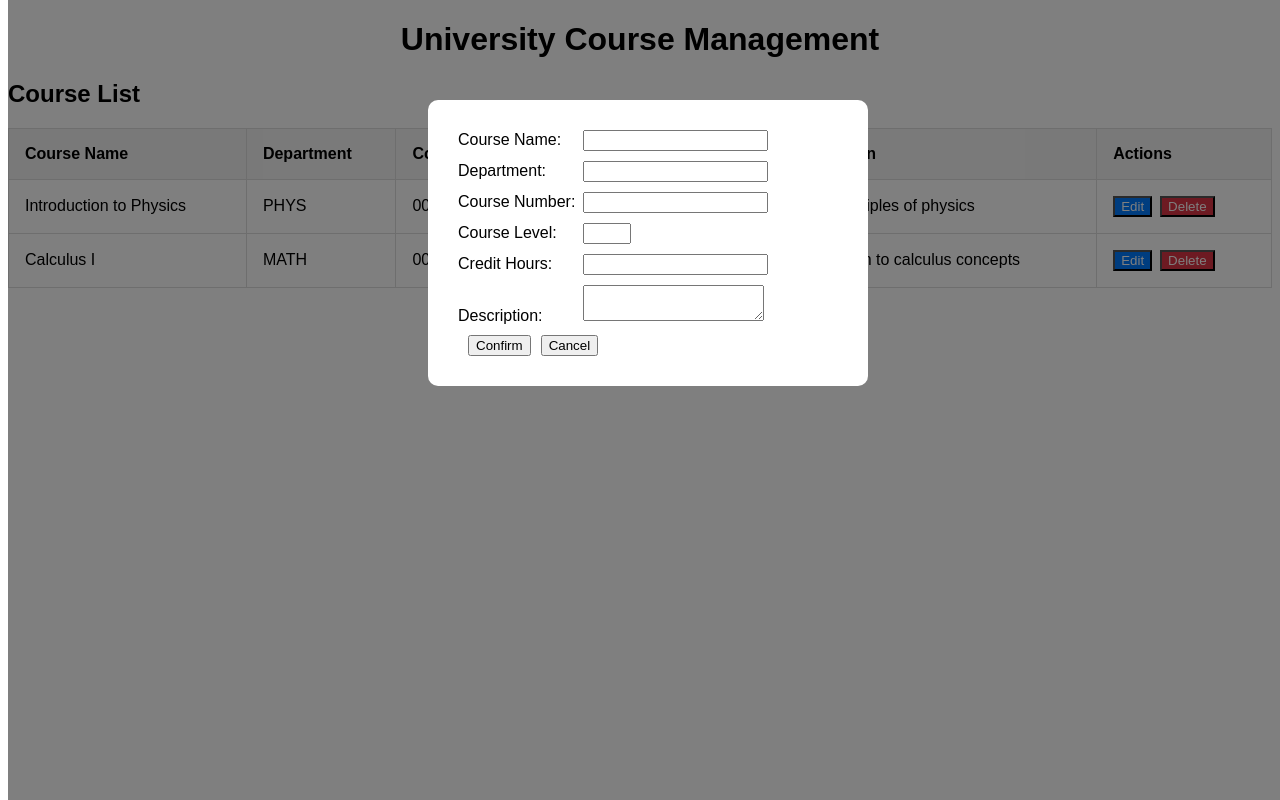
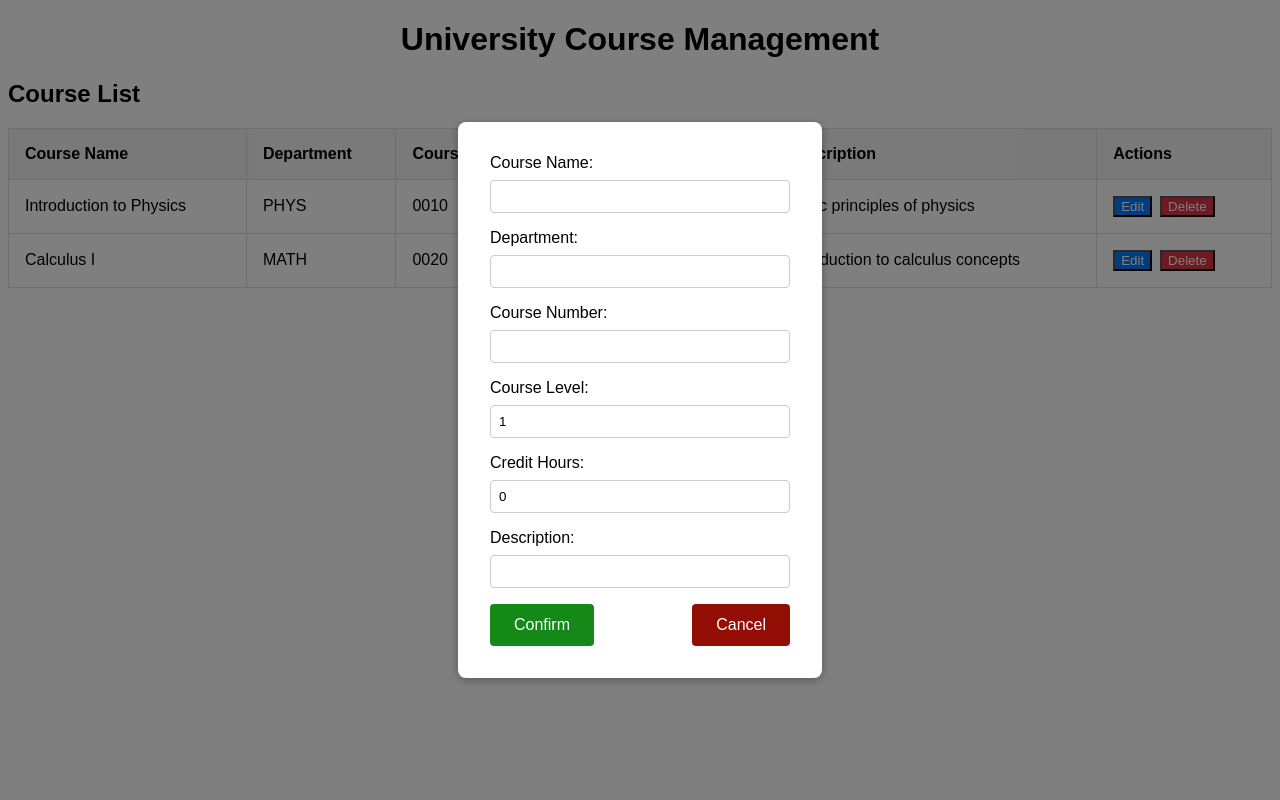
Before and after one commit to PrasmitP/SE4-Project2-Frontend, a Vue app in the folder demoVue3/: page / in a window 1280 px wide. Both pictures are taken after a click on the button "Add Course". Built offline with nearby package versions, Linux system fonts and the light colour scheme.

Commit message:
Color change, button, etc

```diff
--- a/demoVue3/src/components/AddCourse.vue
+++ b/demoVue3/src/components/AddCourse.vue
@@ -1,35 +1,36 @@
 <template>
-  <!-- AddCourse Button -->
+  <div>
+    <!-- Add Course Button -->
     <button v-if="!showForm" @click="toggleForm">Add Course</button>
-  <div v-if="showForm" class="overlay">
-    <div class="model">
+
     <!-- Course Form (hidden initially) -->
-      <form v-if="showForm" @submit.prevent="submitCourse">
-        <div>
-          <label for="name">Course Name: </label>
-          <input class="textInput" v-model="course.name" type="text" id="name" required />
+    <div v-if="showForm" class="form-container">
+      <form @submit.prevent="submitCourse" class="course-form">
+        <div class="form-group">
+          <label for="name">Course Name:</label>
+          <input v-model="course.name" type="text" id="name" required />
         </div>
-        <div>
-          <label for="department">Department: </label>
-          <input class="textInput" v-model="course.department" type="text" id="department" required maxlength="4" />
+        <div class="form-group">
+          <label for="department">Department:</label>
+          <input v-model="course.department" type="text" id="department" required maxlength="4" />
         </div>
-        <div>
-          <label for="number">Course Number: </label>
-          <input class="textInput" v-model="course.number" type="text" id="number" required maxlength="4" />
+        <div class="form-group">
+          <label for="number">Course Number:</label>
+          <input v-model="course.number" type="text" id="number" required maxlength="9" />
         </div>
-        <div>
-          <label for="level">Course Level: </label>
-          <input class="textInput" v-model="course.level" type="number" id="level" required min="1" max="4" />
+        <div class="form-group">
+          <label for="level">Course Level:</label>
+          <input v-model="course.level" type="number" id="level" required min="1" max="9" />
         </div>
-        <div>
-          <label for="hours">Credit Hours: </label>
-          <input class="textInput" v-model="course.hours" type="number" id="hours" required min="1" />
+        <div class="form-group">
+          <label for="hours">Credit Hours:</label>
+          <input v-model="course.hours" type="number" id="hours" required min="1" max="9" />
         </div>
-        <div>
-          <label for="description">Description: </label>
-          <textarea class="descInput" v-model="course.description" type="text" id="description" />
+        <div class="form-group">
+          <label for="description">Description:</label>
+          <input v-model="course.description" type="text" id="description" required />
         </div>
-        <div>
+        <div class="form-actions">
           <button type="submit">Confirm</button>
           <button type="button" @click="cancelForm">Cancel</button>
         </div>
@@ -38,106 +39,116 @@
   </div>
 </template>
 
+
 <script>
+import { ref } from 'vue';
+
 export default {
-  data() {
-    return {
-      showForm: false,
-      course: {
+  setup(props, { emit }) {
+    // Track form visibility
+    const showForm = ref(false);
+
+    // Course data model
+    const course = ref({
       name: '',
       department: '',
       number: '',
-        level: null,
-        hours: null,
+      level: 1, // Default to first year
+      hours: 0,
       description: ''
-      }
+    });
+
+    // Toggles the visibility of the form
+    const toggleForm = () => {
+      showForm.value = true;
     };
-  },
-  methods: {
-    toggleForm() {
-      this.showForm = !this.showForm;
-    },
-    cancelForm() {
-      this.showForm = false;
-      this.resetCourse();
-    },
-    resetCourse() {
-      this.course = {
+
+    // Handles the form submission
+    const submitCourse = () => {
+      emit('addCourse', { ...course.value });
+      course.value = {
         name: '',
         department: '',
         number: '',
-        level: null,
-        hours: null,
+        level: 1,
+        hours: 0,
         description: ''
       };
-    },
-    submitCourse() {
-      const courseData = {
-        name: this.course.name,
-        department: this.course.department,
-        number: this.course.number,
-        level: this.course.level,
-        hours: this.course.hours,
-        description: this.course.description,
+      showForm.value = false;
     };
 
-      console.log('Course Submitted:', courseData); // For testing purposes
+    const cancelForm = () => {
+      showForm.value = false;
+    };
 
-      // Eventually, you can send the data to the backend using an API call
-      // Example (using Axios or fetch):
-      // axios.post('/api/courses', courseData)
-      //   .then(response => {
-      //     console.log('Course added:', response.data);
-      //   })
-      //   .catch(error => {
-      //     console.error('Error adding course:', error);
-      //   });
-
-      this.showForm = false; // Hide the form after submission
-      this.resetCourse(); // Reset the form fields
-    }
+    return {
+      course,
+      showForm,
+      toggleForm,
+      submitCourse,
+      cancelForm
+    };
   }
 };
 </script>
+<style scoped>
+.form-container {
+  display: flex;
+  justify-content: center;
+  align-items: center;
+  position: fixed;
+  top: 0;
+  left: 0;
+  width: 100%;
+  height: 100%;
+  background-color: rgba(0, 0, 0, 0.5);
+  z-index: 1000;
+}
 
-<style scoped>
-form {
+.course-form {
+  background: white;
+  padding: 2rem;
+  border-radius: 8px;
+  box-shadow: 0 2px 10px rgba(0, 0, 0, 0.3);
+  width: 300px;
+}
+
+.form-group {
   display: flex;
   flex-direction: column;
-  gap: 10px;
-  margin: 10px;
-  width: auto;
+  margin-bottom: 1rem;
 }
 
-.overlay {
-  background-color: rgba(0, 0, 0, 0.5);
-  top: 0;
-  position: fixed;
-  width: 100%;
-  height: 100%;
+.form-group label {
+  margin-bottom: 0.5rem;
 }
 
-.model {
-  width: 400px;
-  padding: 20px;
-  margin: 100px auto;
-  background: white;
-  border-radius: 10px;
-  height: auto;
+input {
+  padding: 0.5rem;
+  border: 1px solid #ccc;
+  border-radius: 4px;
 }
 
-label {
-  display: inline-block;
-  clear: left;
-  width: 125px;
-  text-align: left;
-}
-
-.textInput {
-  display: inline-block;
+.form-actions {
+  display: flex;
+  justify-content: space-between;
 }
 
 button {
-  margin-left: 10px;
+  background-color:#007FFF;
+  padding: 0.75rem 1.5rem;
+  border: none;
+  border-radius: 4px;
+  cursor: pointer;
+  font-size: 1rem;
+  color: white;
+}
+
+button[type="submit"] {
+  background-color: #148918;
+}
+
+button[type="button"] {
+  background-color: #930e05;
 }
 </style>
--- a/demoVue3/src/components/UpdateCourse.vue
+++ b/demoVue3/src/components/UpdateCourse.vue
@@ -13,7 +13,7 @@
       </div>
       <div>
         <label for="number">Course Number: </label>
-        <input v-model="updatedCourse.number" type="text" id="number" required maxlength="4" />
+        <input v-model="updatedCourse.number" type="text" id="number" required maxlength="9" />
       </div>
       <div>
         <label for="level">Course Level: </label>
```
Lines whose indentation alone changed are shown as unchanged.
